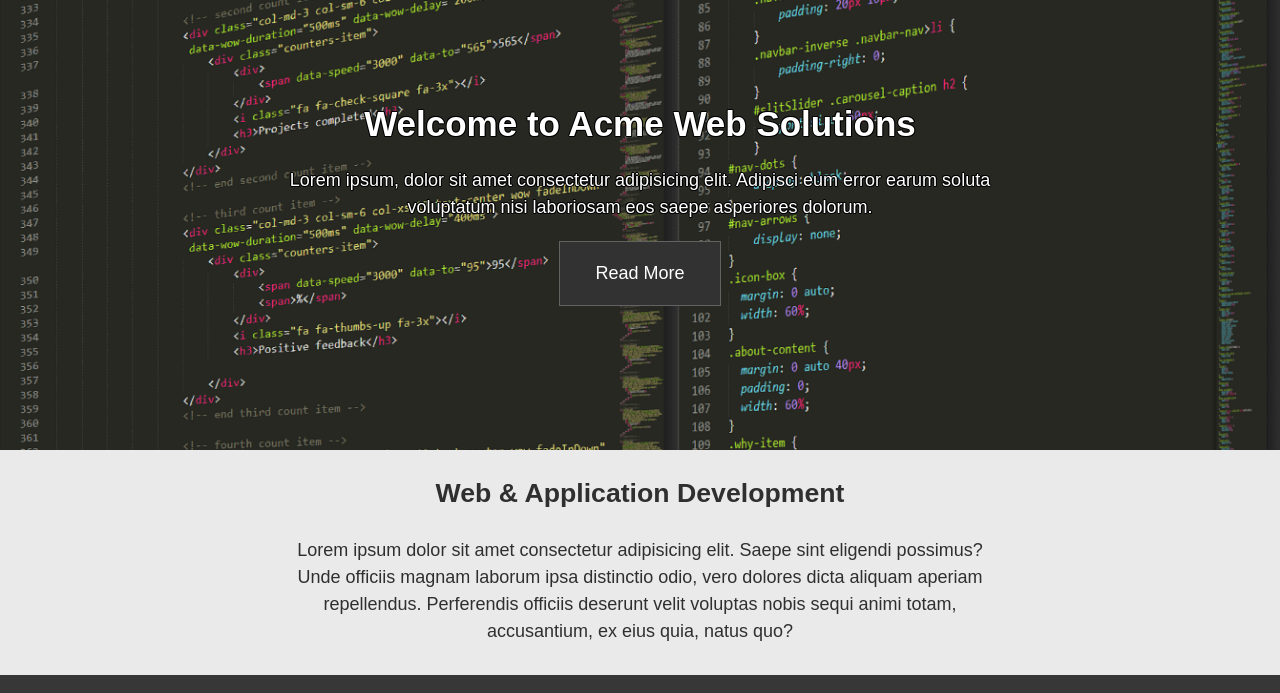
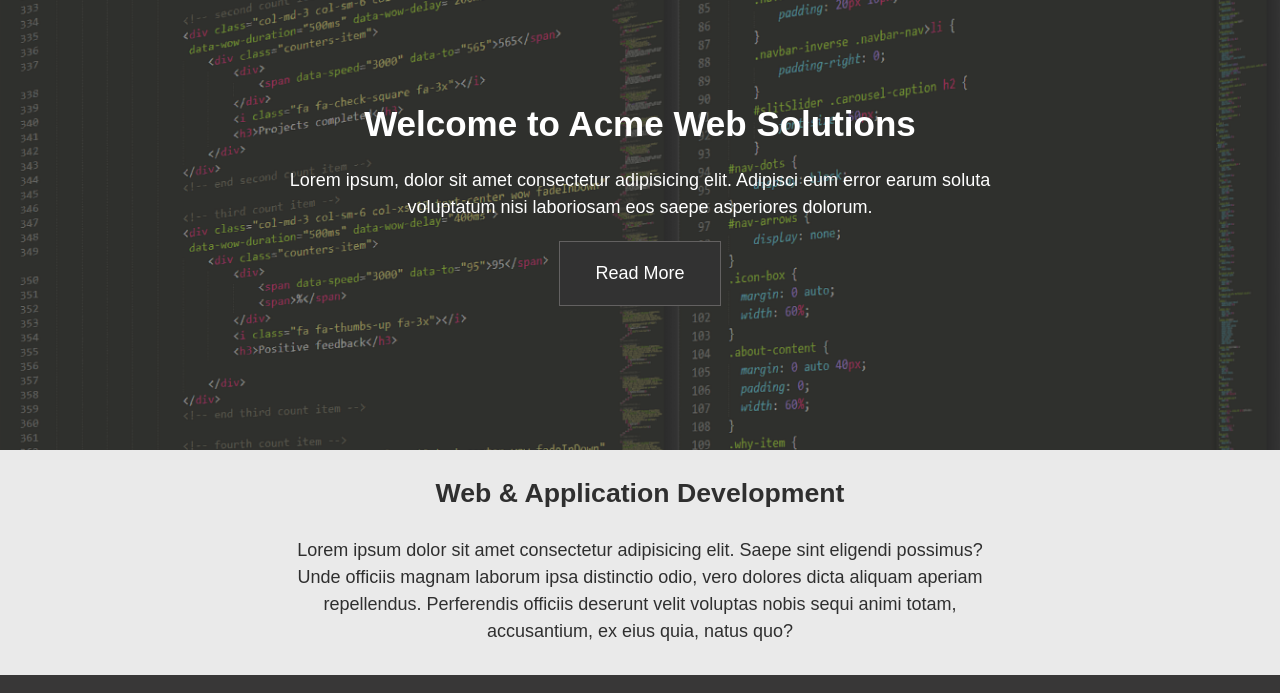
Before and after one commit to mostikov/freshcode_homework_css, a plain HTML site: page index.html in a window 1280 px wide. Shown: the top 693 px of the page. Drawn offline with Linux system fonts and the light colour scheme.

Commit message:
fix head bg-image opacity

```diff
--- a/css/style.css
+++ b/css/style.css
@@ -1,5 +1,5 @@
 body {
-    background: black;
+    background: #393939;
     font-family: Arial, Helvetica, sans-serif;
     text-align: center;
     font-size: 18px;
@@ -7,21 +7,30 @@ body {
 }
 
 .blockOne{
-    background-image: url(../img/pexels-photo-248515.png);
+
+
+    box-sizing: border-box;
+    min-height: 450px;
+    /*padding: 30px 30px;*/
+    display: block;
+    color: white;
+    /*background-color: dodgerblue;*/
+    /*z-index: 1;*/
+}
+.blockOneBg {
+    position: absolute;
+    background-image: url("../img/pexels-photo-248515.png");
     background-size: cover;
     background-position: center;
-    box-sizing: border-box;
-    min-height: 450px;
-    padding: 30px 30px;
-    display: block;
-    color: white;
+    width: 100%;
+    height: 450px;
+    z-index: -1;
+    opacity: 0.5;
 }
-
 .blockOneTitle > .head {
-    padding-top: 80px;
+    padding-top: 110px;
     font-size: 35px;
     font-weight: bold;
-    text-shadow: rgb(0, 0, 0) 1px 0px 0px, rgb(0, 0, 0) 0.540302px 0.841471px 0px, rgb(0, 0, 0) -0.416147px 0.909297px 0px, rgb(0, 0, 0) -0.989992px 0.14112px 0px, rgb(0, 0, 0) -0.653644px -0.756802px 0px, rgb(0, 0, 0) 0.283662px -0.958924px 0px, rgb(0, 0, 0) 0.96017px -0.279415px 0px;
 }
 
 .blockOneTitle > .subHead {
@@ -31,7 +40,6 @@ body {
     padding-bottom: 20px;
     font-size: 18px;
     line-height: 1.5em;
-    text-shadow: rgb(0, 0, 0) 1px 0px 0px, rgb(0, 0, 0) 0.540302px 0.841471px 0px, rgb(0, 0, 0) -0.416147px 0.909297px 0px, rgb(0, 0, 0) -0.989992px 0.14112px 0px, rgb(0, 0, 0) -0.653644px -0.756802px 0px, rgb(0, 0, 0) 0.283662px -0.958924px 0px, rgb(0, 0, 0) 0.96017px -0.279415px 0px;
 
 }
 
@@ -173,6 +181,7 @@ body {
 footer {
     display: block;
     color: whitesmoke;
+    background-color: black;
     padding: 40px;
     /*padding-bottom: 40px;*/
 }
```
